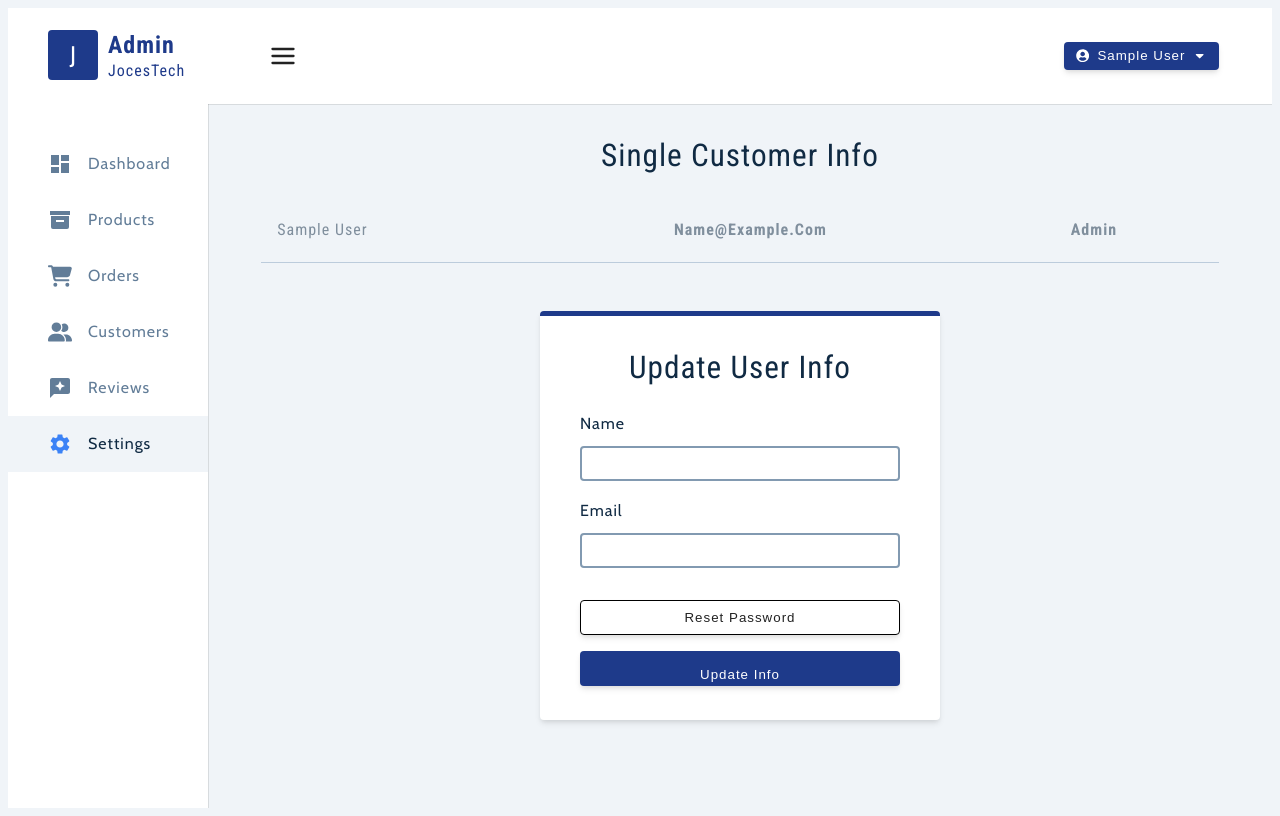
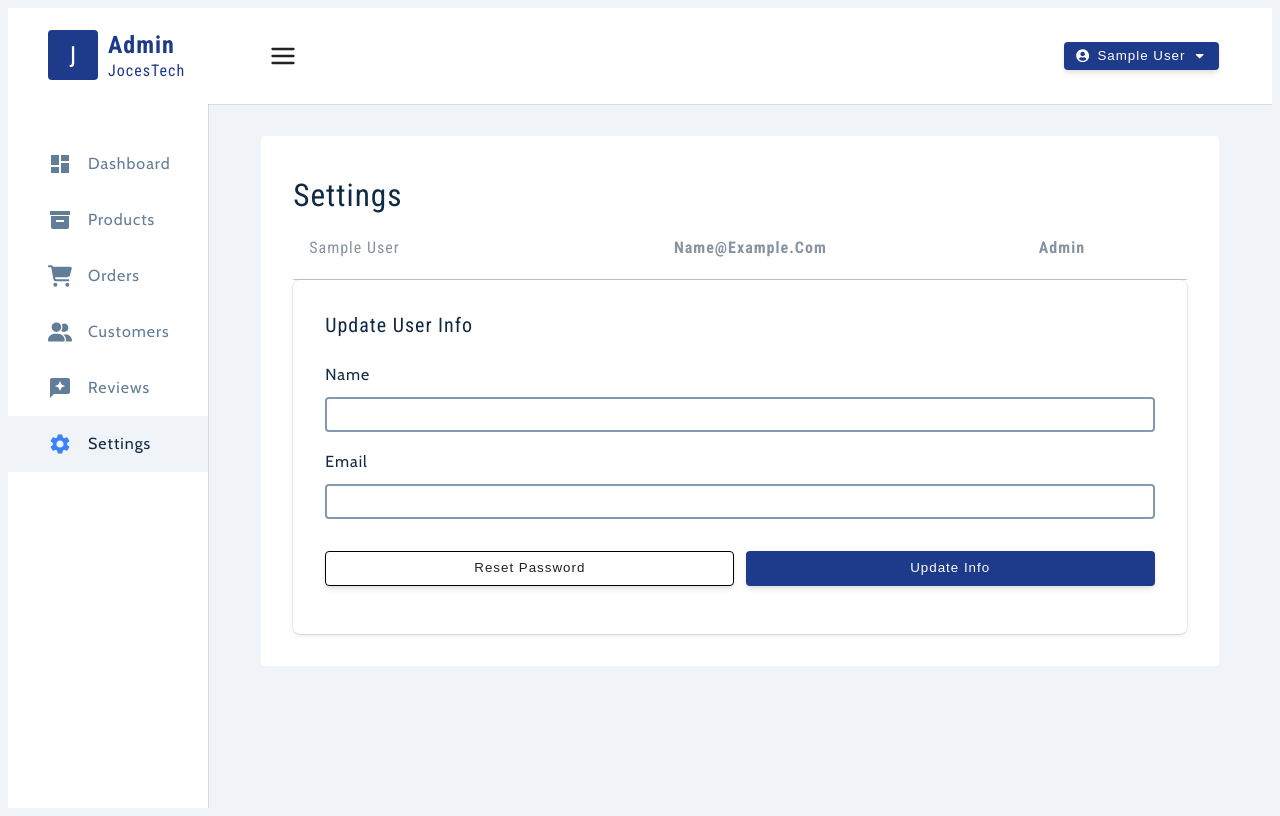
Before and after one commit to Jocelynpungwe/jocetech-admin-dashboard, a React (Vite) app in the folder client/: page /settings in a window 1280 px wide. Built offline with nearby package versions, Linux system fonts and the light colour scheme; sample sign-in values are in the browser's storage.

Commit message:
review functionality completed and design done

```diff
--- a/client/src/components/Pagination.jsx
+++ b/client/src/components/Pagination.jsx
@@ -2,9 +2,13 @@ import { HiChevronDoubleLeft, HiChevronDoubleRight } from 'react-icons/hi'
 import styled from 'styled-components'
 import { useSelector, useDispatch } from 'react-redux'
 import { changePage } from '../features/product/productSlice'
+import { changePageReview } from '../features/review/reviewSlice'
 
-const Pagination = () => {
-  const { numOfPages, page } = useSelector((store) => store.products)
+const Pagination = ({ pageTitle }) => {
+  const { numOfPages, page } =
+    pageTitle === 'reviews'
+      ? useSelector((store) => store.review)
+      : useSelector((store) => store.products)
   const dispatch = useDispatch()
 
   const pages = Array.from({ length: numOfPages }, (_, index) => {
@@ -15,14 +19,19 @@ const Pagination = () => {
     if (newPage > numOfPages) {
       newPage = 1
     }
-    dispatch(changePage(newPage))
+    pageTitle === 'reviews'
+      ? dispatch(changePageReview(newPage))
+      : dispatch(changePage(newPage))
   }
   const prevPage = () => {
     let newPage = page - 1
     if (newPage < 1) {
       newPage = numOfPages
     }
-    dispatch(changePage(newPage))
+
+    pageTitle === 'reviews'
+      ? dispatch(changePageReview(newPage))
+      : dispatch(changePage(newPage))
   }
 
   return (
@@ -38,7 +47,11 @@ const Pagination = () => {
               type="button"
               className={pageNumber === page ? 'pageBtn active' : 'pageBtn'}
               key={pageNumber}
-              onClick={() => dispatch(changePage(pageNumber))}
+              onClick={() => {
+                pageTitle === 'reviews'
+                  ? dispatch(changePageReview(pageNumber))
+                  : dispatch(changePage(pageNumber))
+              }}
             >
               {pageNumber}
             </button>
--- a/client/src/features/user/userSlice.js
+++ b/client/src/features/user/userSlice.js
@@ -179,7 +179,6 @@ const userSlice = createSlice({
         state.isLoading = false
         state.isError = false
         const { user } = payload
-        console.log(user)
         state.singleUser = user
       })
       .addCase(getSingleUser.rejected, (state, { payload }) => {
--- a/client/src/pages/dashboard/AddProductPage.jsx
+++ b/client/src/pages/dashboard/AddProductPage.jsx
@@ -27,8 +27,6 @@ const AddProductPage = () => {
   )
   const dispatch = useDispatch()
   const navigate = useNavigate()
-
-  console.log(new_products)
 
   const catergoryOptions = getUniqueValues(products, 'category')
   const companyOptions = getUniqueValues(products, 'company')
--- a/client/src/pages/dashboard/ReviewsPage.jsx
+++ b/client/src/pages/dashboard/ReviewsPage.jsx
@@ -1,7 +1,13 @@
 import { useEffect } from 'react'
 import { useSelector, useDispatch } from 'react-redux'
-import { getAllReviews } from '../../features/review/reviewSlice'
-import { Error, Loading, Stars, ProductInfo } from '../../components'
+import { filtersUpdate, getAllReviews } from '../../features/review/reviewSlice'
+import {
+  Error,
+  Loading,
+  Pagination,
+  ProductInfo,
+  ReviewInfo,
+} from '../../components'
 import styled from 'styled-components'
 import { Link } from 'react-router-dom'
 import moment from 'moment'
@@ -9,16 +15,17 @@ import moment from 'moment'
 const ReviewsPage = () => {
   const dispatch = useDispatch()
   const {
-    allReviews,
+    searchReview: allReviews,
     isLoading: loading,
     isError: error,
+    text,
+    page,
+    numOfPages,
   } = useSelector((store) => store.review)
-
-  console.log(allReviews)
 
   useEffect(() => {
     dispatch(getAllReviews())
-  }, [])
+  }, [page])
 
   if (loading) {
     return <Loading />
@@ -29,136 +36,93 @@ const ReviewsPage = () => {
   }
 
   if (allReviews.length === 0) {
-    return <h3> No Review history</h3>
+    return (
+      <div className="wrapper-container">
+        <h3>View All Reviews</h3>
+        <h5> No Review history</h5>
+      </div>
+    )
   }
 
   return (
+    <>
       <Wrapper>
+        <div className="wrapper-container">
           <h3>View All Reviews</h3>
+          <div className="content">
+            <form>
+              <div className="form-control">
+                <input
+                  type="text"
+                  name="text"
+                  value={text}
+                  placeholder="search"
+                  onChange={(e) => dispatch(filtersUpdate(e.target.value))}
+                  className="search-input"
+                />
+              </div>
+            </form>
+          </div>
+        </div>
+
         {allReviews.map((review, index) => {
           const formattedDate = moment(review.createdAt).format('Do MMMM YYYY')
           return (
-          <section key={index}>
+            <section key={index} className="review-section wrapper-container">
               <div>
-              <div className="review">
-                <Stars averageRating={review.rating} />
-                <div className="info">
-                  <p className="date">{formattedDate}</p>
-                </div>
-                <h5>{review.title}</h5>
-                <p>{review.comment}</p>
-              </div>
-              <Link
-                to={`/customers/${review.user._id}`}
-                className="primary-btn"
-              >
-                View User
-              </Link>
-            </div>
-            <div className="wrapper-div">
                 <ProductInfo
                   image={review.product.image}
                   name={review.product.name}
                   price={review.product.price}
                   id={review.product.id}
                 />
+                <Link
+                  to={`/customers/${review.user._id}`}
+                  className="btn btn-block"
+                >
+                  View User
+                </Link>
               </div>
+              <ReviewInfo
+                rating={review.rating}
+                name={review.user.name}
+                date={formattedDate}
+                title={review.title}
+                comment={review.comment}
+              />
             </section>
           )
         })}
+        {numOfPages > 1 && <Pagination pageTitle="reviews" />}
       </Wrapper>
+    </>
   )
 }
 
 const Wrapper = styled.section`
-  h5,
-  p {
-    opacity: 0.5;
+  .review-section {
+    display: grid;
+    margin: 1rem 0;
   }
 
-  h5 {
-    margin: 5px 0;
-  }
-
-  p {
-    margin: 0 0 5px 0;
-  }
-
-  .wrapper-div {
-    box-shadow: var(--shadow-4);
-    border-radius: var(--radius);
-    padding: 1rem;
-    background-color: var(--white);
-  }
-
-  .info {
-    text-transform: capitalize;
-    width: 300px;
-    display: grid;
-    grid-template-columns: 125px 1fr;
-    span {
-      font-weight: 700;
+  @media (min-width: 750px) {
+    .review-section {
+      grid-template-columns: 1fr 1fr;
+      grid-column-gap: 1rem;
     }
   }
 
-  .customer-info {
-    background-color: var(--white);
-    padding: 1rem;
+  .search-input {
+    padding: 0.5rem;
+    background: var(--grey-50);
+    border-radius: var(--radius);
+    border-color: transparent;
+    letter-spacing: var(--spacing);
     margin-bottom: 1rem;
   }
 
-  @media (min-width: 650px) {
-    .shipping-container {
-      display: grid;
-      grid-template-columns: 1fr 1fr;
-      grid-gap: 1rem;
-      margin-top: 1rem;
-    }
-  }
-
-  .star {
-    color: #ffb900;
-    font-size: 1rem;
-    margin-right: 0.25rem;
-  }
-  .group-rating {
-    display: grid;
-    grid-template-columns: auto 1fr auto;
-    grid-column-gap: 1rem;
-    margin-bottom: 1rem;
-  }
-  .overal-rate-bar {
-    background-color: var(--primary-gray);
-    border-radius: 10px;
-    max-height: 1rem;
-    width: '80%';
-  }
-  h4 {
-    font-size: 1rem;
-  }
-  .review {
-    padding: 1rem 0;
-    text-align: left;
-  }
-
-  .review .info {
-    display: flex;
-  }
-  .name {
-    font-weight: 700;
-    margin-right: 10px;
-  }
-  .date {
-    opacity: 0.5;
-  }
-
-  .btn-review {
-    font-size: 1rem;
-    color: var(--white);
-    padding: 5px 10px;
-    border: none;
-    border: 15px;
-    cursor: pointer;
+  .search-input::placeholder {
+    text-transform: capitalize;
   }
 `
 
--- a/client/src/pages/dashboard/SettingsPage.jsx
+++ b/client/src/pages/dashboard/SettingsPage.jsx
@@ -6,7 +6,7 @@ import {
 import { useSelector, useDispatch } from 'react-redux'
 
 import styled from 'styled-components'
-import { Loading, Error, UserInfo, FormRow } from '../../components'
+import { UserInfo, FormRow } from '../../components'
 const initialState = {
   name: '',
   email: '',
@@ -16,7 +16,7 @@ const initialState = {
 
 const SettingsPage = () => {
   const dispatch = useDispatch()
-  const { user } = useSelector((store) => store.user)
+  const { user, isLoading } = useSelector((store) => store.user)
   const [userInfo, setUserInfo] = useState(initialState)
   const [isResetPassword, setIsResetPassword] = useState(false)
 
@@ -50,13 +50,13 @@ const SettingsPage = () => {
 
   return (
     <Wrapper>
-      <div className="customer-info">
-        <h3>Single Customer Info</h3>
+      <div className="wrapper-container customer-info">
+        <h3 className="title">Settings</h3>
         <UserInfo {...user} page="single-customers" />
-        <form className="form" onSubmit={onSubmit}>
+        <form onSubmit={onSubmit}>
           {!isResetPassword ? (
             <>
-              <h3>Update User Info</h3>
+              <h5>Update User Info</h5>
               <FormRow
                 name="name"
                 value={userInfo.name}
@@ -72,7 +72,7 @@ const SettingsPage = () => {
             </>
           ) : (
             <>
-              <h3>Reset Password</h3>
+              <h5>Reset Password</h5>
               <FormRow
                 name="oldPassword"
                 labelText="Old Password"
@@ -89,19 +89,30 @@ const SettingsPage = () => {
               />
             </>
           )}
+          <div className="btn-container">
             <button
               type="button"
               className="btn btn-block secondary-btn"
+              disabled={isLoading}
               onClick={() => {
                 setUserInfo(initialState)
                 setIsResetPassword(!isResetPassword)
               }}
             >
-            Reset Password
+              {isLoading
+                ? 'loading...'
+                : isResetPassword
+                ? 'Update User'
+                : 'Reset Password'}
             </button>
-          <button type="submit" className="btn btn-block primary-btn">
-            Update Info
+            <button
+              type="submit"
+              className="btn btn-block"
+              disabled={isLoading}
+            >
+              {isLoading ? 'loading...' : 'Update Info'}
             </button>
+          </div>
         </form>
       </div>
     </Wrapper>
@@ -109,21 +120,26 @@ const SettingsPage = () => {
 }
 
 const Wrapper = styled.section`
-  .form {
-    max-width: 400px;
-    border-top: 5px solid var(--primary-900);
+  form {
+    padding: 2rem;
+    background-color: var(--white);
+    align-self: center;
+    box-shadow: 0px 0px 0px 0.5px rgba(50, 50, 93, 0.1),
+      0px 2px 5px 0px rgba(50, 50, 93, 0.1),
+      0px 1px 1.5px 0px rgba(0, 0, 0, 0.07);
+    border-radius: 7px;
   }
 
-  h3 {
-    text-align: center;
+  .btn {
+    margin: 1rem 0;
   }
-  p {
-    margin: 0;
-    margin-top: 1rem;
-    text-align: center;
+
+  @media (min-width: 768px) {
+    .btn-container {
+      display: grid;
+      grid-template-columns: 1fr 1fr;
+      grid-column-gap: 0.7rem;
     }
-  .btn {
-    margin-top: 1rem;
   }
 `
 
--- a/client/src/pages/dashboard/SingleCustomerPage.jsx
+++ b/client/src/pages/dashboard/SingleCustomerPage.jsx
@@ -12,7 +12,6 @@ import {
   Error,
   ProductInfo,
   UserInfo,
-  Stars,
   PageTitle,
   ShippingInfo,
   BillingInfo,
```
Also changed, not shown: client/src/features/review/reviewSlice.js (+22 -5 lines), 1 other file (tests, documents, lock files or other folders). Lines whose indentation alone changed are shown as unchanged.
